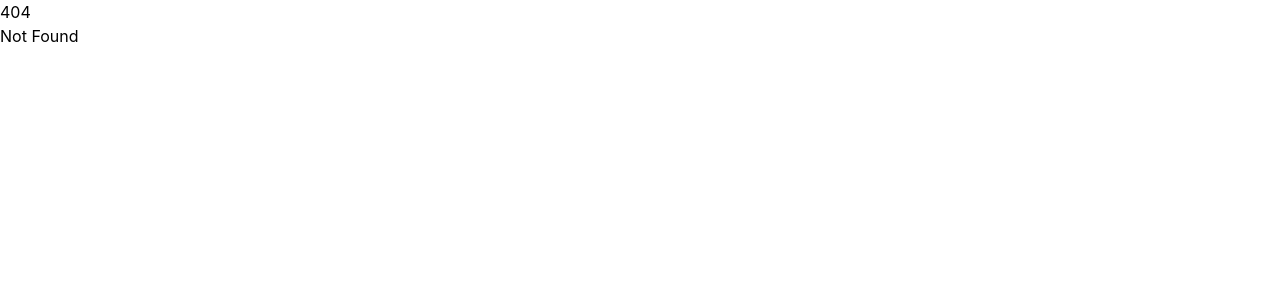
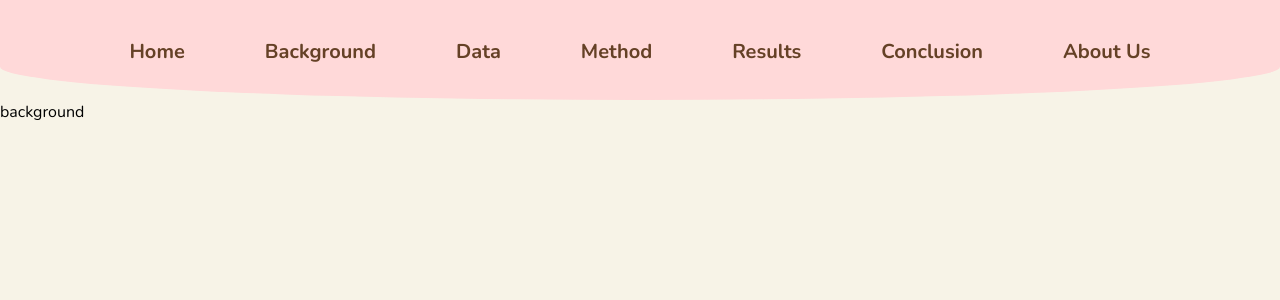
Before and after one commit to ptrn23/cs132-group7, a SvelteKit app: page /background in a window 1280 px wide. Before the commit this address had no page. Shown: the top 300 px of the page. Built offline with nearby package versions, Linux system fonts and the light colour scheme.

Commit message:
feat: added initial animal crossing inspirations

```diff
--- /dev/null
+++ b/src/app.css
@@ -0,0 +1,30 @@
+@import url('https://fonts.googleapis.com/css2?family=Nunito:ital,wght@0,200..1000;1,200..1000&display=swap');
+@import 'tailwindcss';
+
+/* allow usage of dark class in html; applies classes in dark:* when html class="dark" */
+@custom-variant dark (&:where(.dark, .dark *));
+
+@theme {
+	/* custom default font */
+	--font-sans: 'Nunito', sans-serif;
+
+	/* custom colors */
+    --color-ac-white: #ffffff;
+    --color-ac-cream: #f7f3e7;
+    --color-ac-dark-brown: #654126;
+    --color-ac-light-pink: #FFD9D9;
+    --color-ac-light-yellow: #FFEEA0;
+    --color-ac-pink: #f48fb1;
+}
+
+@layer base {
+	html {
+		/* set default font */
+		font-family: var(--font-sans);
+	}
+
+	body {
+		/* set default background color */
+		@apply bg-ac-cream;
+	}
+}
--- /dev/null
+++ b/src/lib/components/Card.svelte
@@ -0,0 +1,10 @@
+<script>
+    let {
+        title = "Title",
+        text = "text"
+    } = $props();
+</script>
+
+<div class="p-5 bg-ac-light-yellow w-1/3 rounded-3xl border-3 border-ac-white text-center justify-center place-content-center">
+    {text}
+</div>
--- /dev/null
+++ b/src/lib/components/Header.svelte
@@ -0,0 +1,21 @@
+<script>
+    const headers = [
+        { label: 'Home', url: '/' },
+        { label: 'Background', url: '/background' },
+        { label: 'Data', url: '/data' },
+        { label: 'Method', url: '/method' },
+        { label: 'Results', url: '/results' },
+        { label: 'Conclusion', url: '/conclusion' },
+        { label: 'About Us', url: '/about' },
+    ]
+</script>
+
+<div class="bg-ac-light-pink rounded-bl-[300%_200%] rounded-br-[300%_200%] shadow-[rgba(0,0,0,0.8)_0px_0px_16px_0px] flex flex-col h-25 justify-around left-0 pb-[60px] pl-[60px] pr-[60px] pt-[30px] sticky right-3 top-0 w-full z-50">
+    <div class="flex gap-10 justify-center">
+        {#each headers as header}
+            <div class="px-5 py-2 rounded-xl hover:bg-ac-pink">
+                <a class="text-xl text-ac-dark-brown font-bold" href={header.url}> {header.label} </a>
+            </div>
+        {/each}
+    </div>
+</div>
--- a/src/routes/+layout.svelte
+++ b/src/routes/+layout.svelte
@@ -1,9 +1,12 @@
 <script lang="ts">
 	import './layout.css';
+	import '../app.css';
 	import favicon from '$lib/assets/favicon.svg';
+	import Header from '$lib/components/Header.svelte';
 
 	let { children } = $props();
 </script>
 
+<Header />
 <svelte:head><link rel="icon" href={favicon} /></svelte:head>
 {@render children()}
--- a/src/routes/+page.svelte
+++ b/src/routes/+page.svelte
@@ -1,2 +1,16 @@
-<h1>Welcome to SvelteKit</h1>
-<p>Visit <a href="https://svelte.dev/docs/kit">svelte.dev/docs/kit</a> to read the documentation</p>
+<script>
+    import Card from "$lib/components/Card.svelte";
+</script>
+
+<div class="px-10 py-5 text-ac-dark-brown">
+    <p class="text-4xl font-bold"> Big Header </p>
+    <p class="text-xl font-semibold"> Small Header </p>
+    <p class="pb-5"> Lorem ipsum dolor sit amet, consectetur adipiscing elit. Pellentesque nisl mi, dictum euismod sollicitudin eu, tempus ut sapien. Suspendisse sem enim, pellentesque eget pharetra ac, scelerisque quis ipsum. Nullam lobortis nisi dui, sed feugiat massa sollicitudin vel. Vivamus in massa vehicula, auctor mi sit amet, consectetur leo. Etiam mollis quam sit amet felis tincidunt tincidunt. Morbi efficitur, nibh vitae ornare maximus, mauris lectus lobortis ex, quis vulputate ante quam nec libero. Fusce porttitor ut sapien in varius. </p>
+
+    <p class="text-xl font-semibold"> Research Questions </p>
+    <div class="flex gap-5 pb-5">
+        <Card text="How do the absolute retail prices (₱/kg) and inflation rates of plant-based nutrient-dense foods (fruits, leafy vegetables, fruit vegetables) compare to calorie-dense foods (cereals, rootcrops) in the NCR from 2020 to 2026?"/>
+        <Card text="How does the food-specific consumer price inflation for the Bottom 30% Income Households compare to All Income Households?"/>
+        <Card text="What is the “affordability gap” ratio between nutrient-dense produce and calorie-dense staples, and how has this nutritional “price penalty” evolved?"/>
+    </div>
+</div>
--- /dev/null
+++ b/src/routes/background/+page.svelte
@@ -0,0 +1 @@
+background
```
